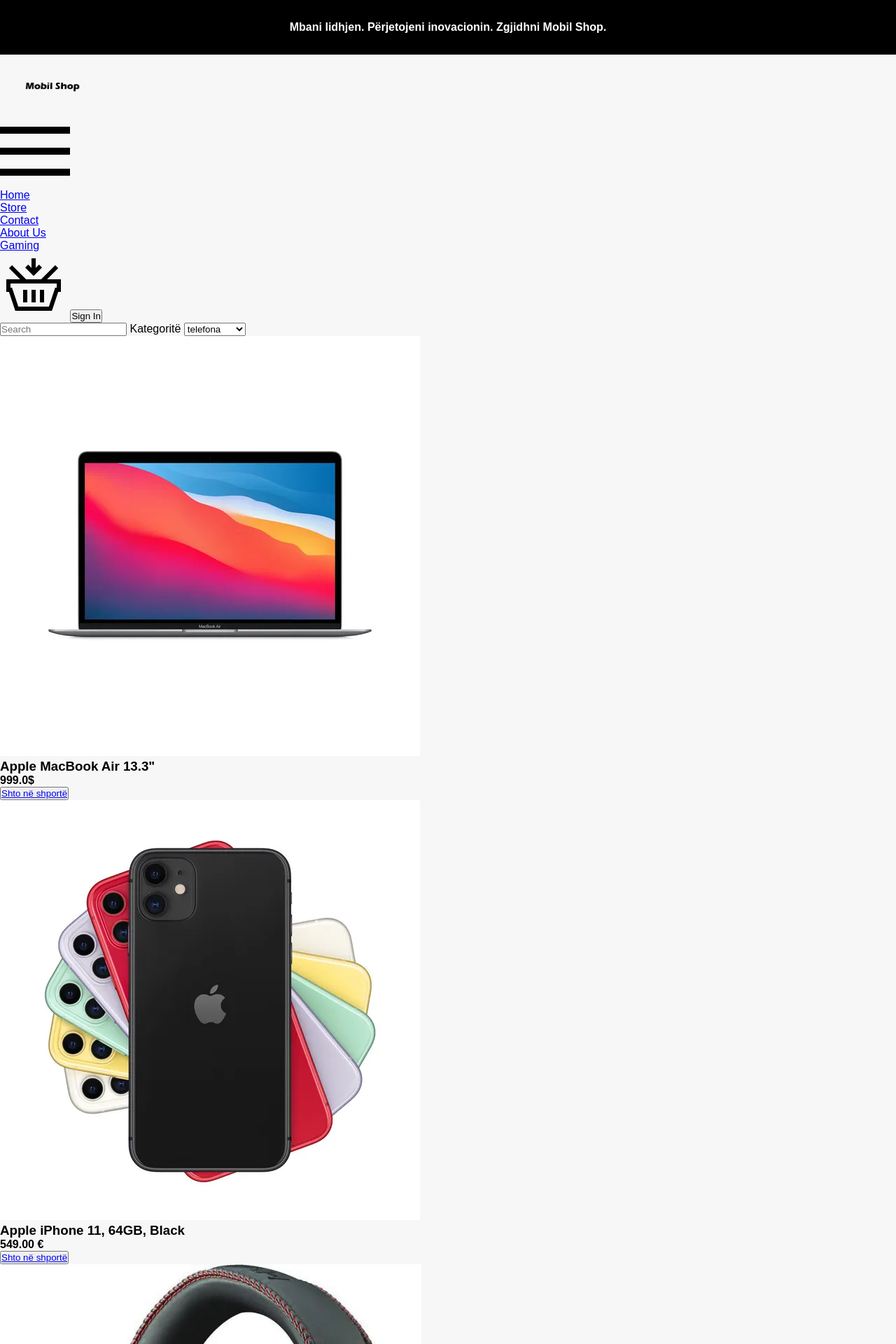
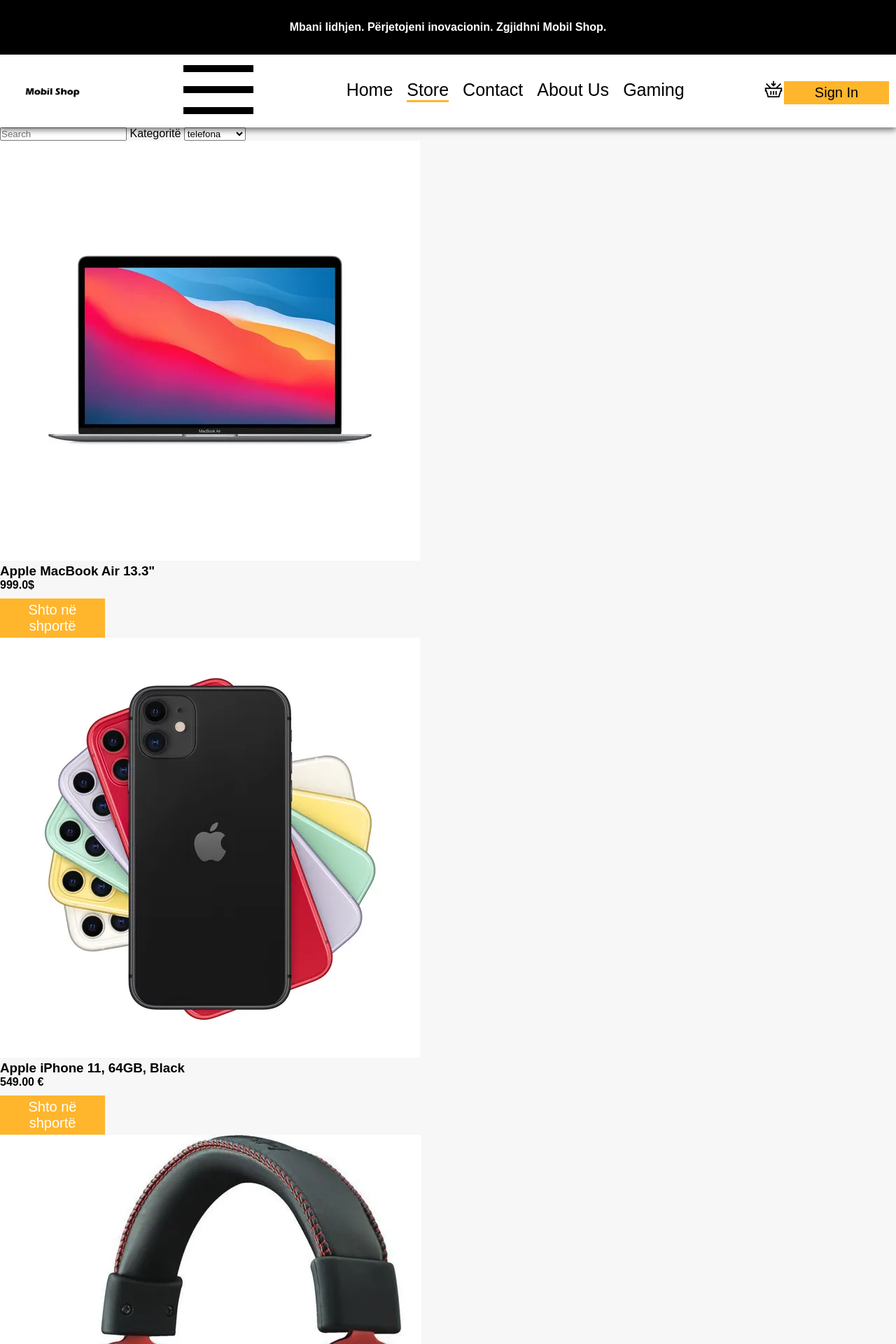
Before and after one commit to artinalushaku/-Projekti1MobilSHop, a PHP site: page /store.html in a window 1280 px wide. Shown: the top 1920 px of the page at 70% size. Run offline with PHP 8.4, Linux system fonts and the light colour scheme.

Commit message:
kod ne css

```diff
--- a/store.css
+++ b/store.css
@@ -28,3 +28,81 @@ body {
     width: 150px;
 
   }
+  header{
+    position: sticky;
+    top: 0;
+    width: 100%;
+    background-color: #fff;
+    z-index: 1;
+    box-shadow: 0px 4px 8px rgba(0, 0, 0, 0.5);
+  }
+  header .container {
+    display: flex;
+    justify-content: space-between;
+    align-items: center;
+    padding: 0;
+
+  }
+  header ul {
+    display: flex;
+  }
+
+  header ul li {
+    margin-right: 20px;
+    list-style-type: none;
+    font-size: 25px;
+
+  }
+
+  header ul li:hover {
+    border-bottom: 3px solid rgb(255, 181, 44);
+  }
+
+  header ul li a {
+    text-decoration: none;
+    color: black;
+  }
+
+  header ul li:nth-child(2) {
+    border-bottom: 3px solid rgb(255, 181, 44);
+  }
+
+  header ul li:last-child {
+    margin-right: 0;
+  }
+
+  header ul li:first-child {
+    margin-left: 20px;
+  }
+  button {
+    display: inline-block;
+    background-color: rgb(255, 181, 44);
+    padding: 5px;
+    width: 150px;
+    /* border-radius: 20px; */
+    border: 0;
+    margin-top: 10px;
+    font-size: 20px;
+    cursor: pointer;
+
+  }
+
+  button a {
+    color: white;
+    text-decoration: none;
+  }
+  .sign-in img{
+    width: 30px;
+    align-items: center;
+
+  }
+  .sign-in{
+    display: flex;
+    align-items: center;
+  max-width: 100%;
+  }
+  .sign-in button{
+    margin-right: 10px;
+    margin-bottom: 5px;
+
+  }
```
